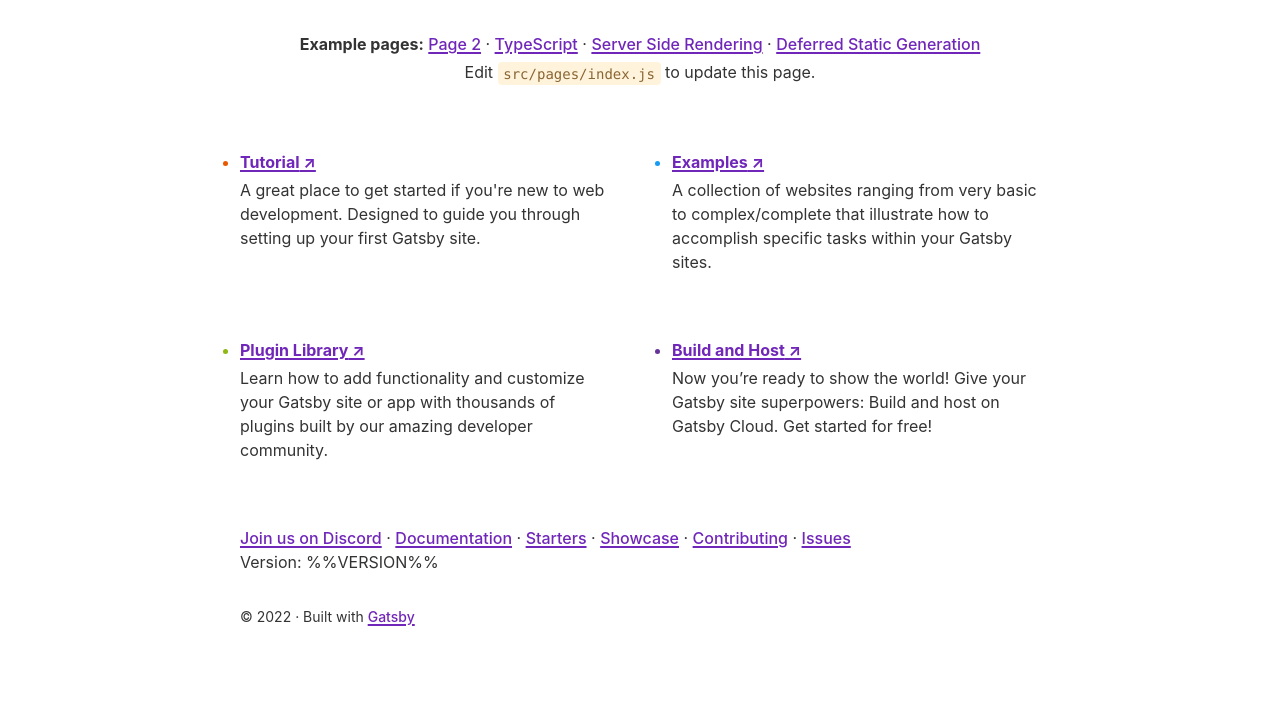
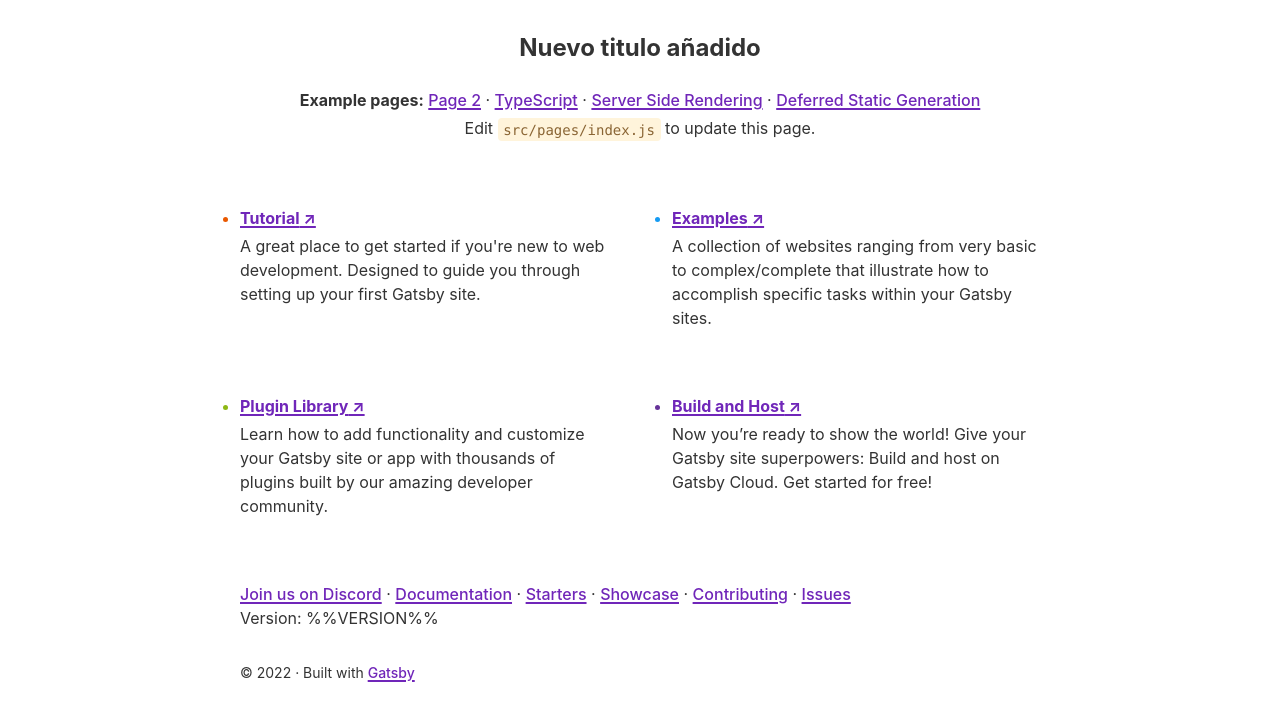
Before and after one commit to acozzi/static-website, a Gatsby site: page / in a window 1280 px wide. Shown: the part 224-939 px from the top of the page. Before the commit the page ends 883 px from the top, so only its background shows below. Built offline with nearby package versions, Linux system fonts and the light colour scheme; Gatsby itself is replaced by a stand-in of ours.

Commit message:
Update index.js

```diff
--- a/src/pages/index.js
+++ b/src/pages/index.js
@@ -85,6 +85,7 @@ const IndexPage = () => (
       <h1>
         Welcome to <b>Gatsby!</b>
       </h1>
+      <h2> Nuevo titulo añadido </h2>
       <p className={styles.intro}>
         <b>Example pages:</b>{" "}
         {samplePageLinks.map((link, i) => (
```
